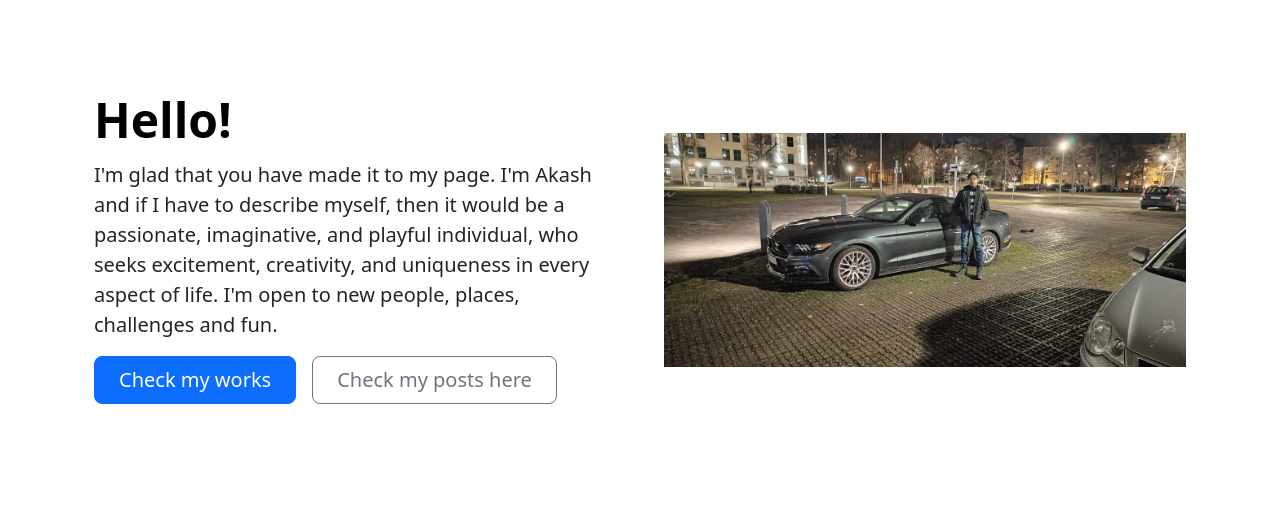
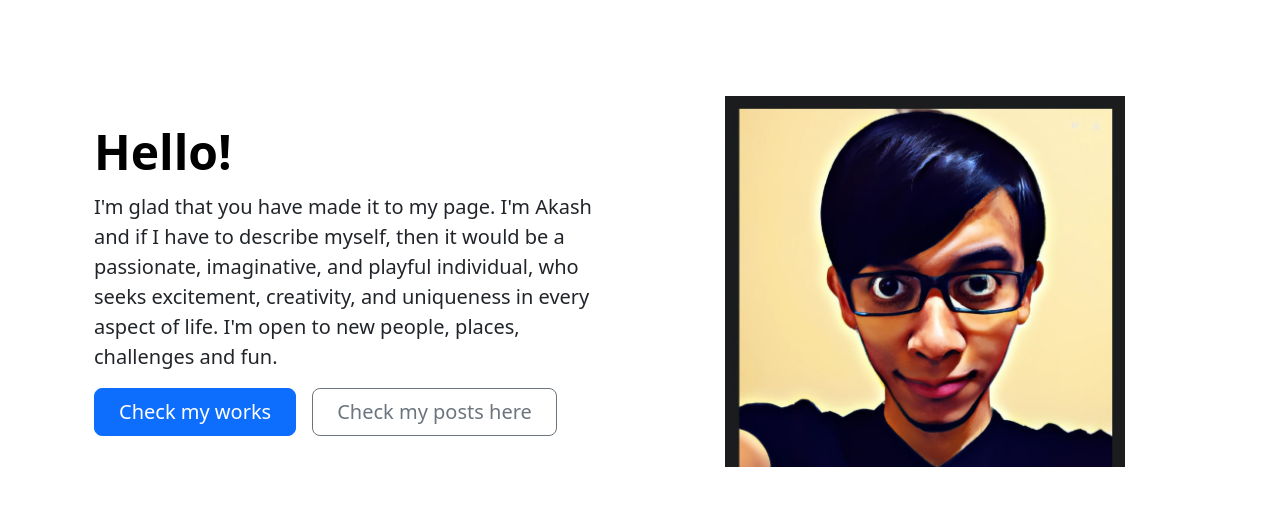
Before and after one commit to Akash-1gif/git_practice, a Flask app: page / in a window 1280 px wide. Shown: the part 56-562 px from the top of the page. Run offline with Flask 3, Linux system fonts and the light colour scheme.

Commit message:
modified index.html and added 0.6.jpg in static

```diff
--- a/templates/index.html
+++ b/templates/index.html
@@ -28,7 +28,7 @@
       <div class="container col-xxl-8 px-4 py-5">
         <div class="row flex-lg-row-reverse align-items-center g-5 py-5">
           <div class="col-10 col-sm-8 col-lg-6">
-            <img src="0.6.jpeg" class="d-block mx-lg-auto img-fluid" alt="Mustang is here" width="700" height="500" loading="lazy">
+            <img src="{{  url_for('static',filename='0.6.jpg')  }}" class="d-block mx-lg-auto img-fluid" alt="Credits: DALL-E" width="400" height="500">
           </div>
           <div class="col-lg-6">
             <h1 class="display-5 fw-bold text-body-emphasis lh-1 mb-3">Hello!</h1>
```
Also changed, not shown: 0.6.jpeg (deleted), static/0.6.jpg (added).
